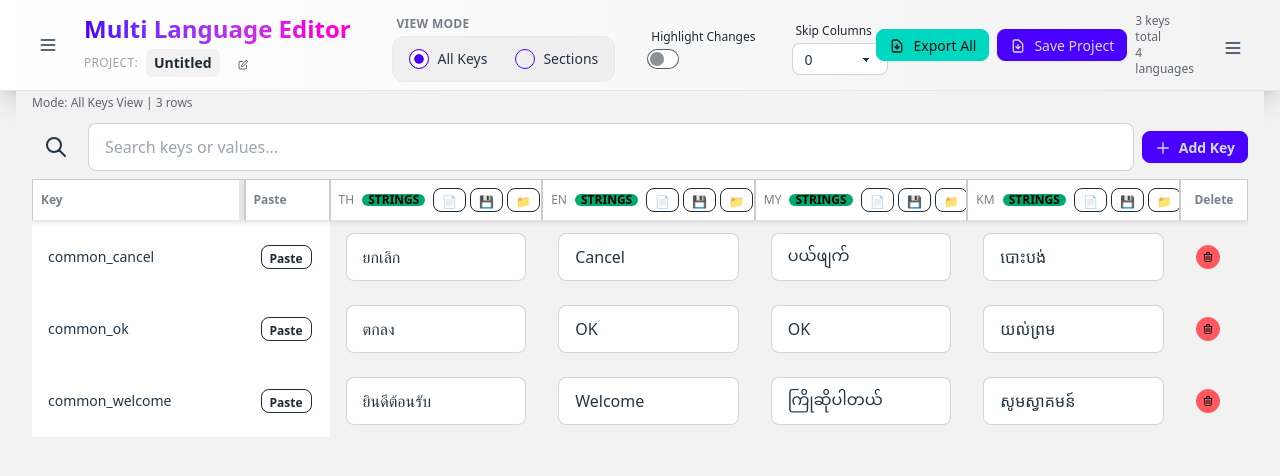
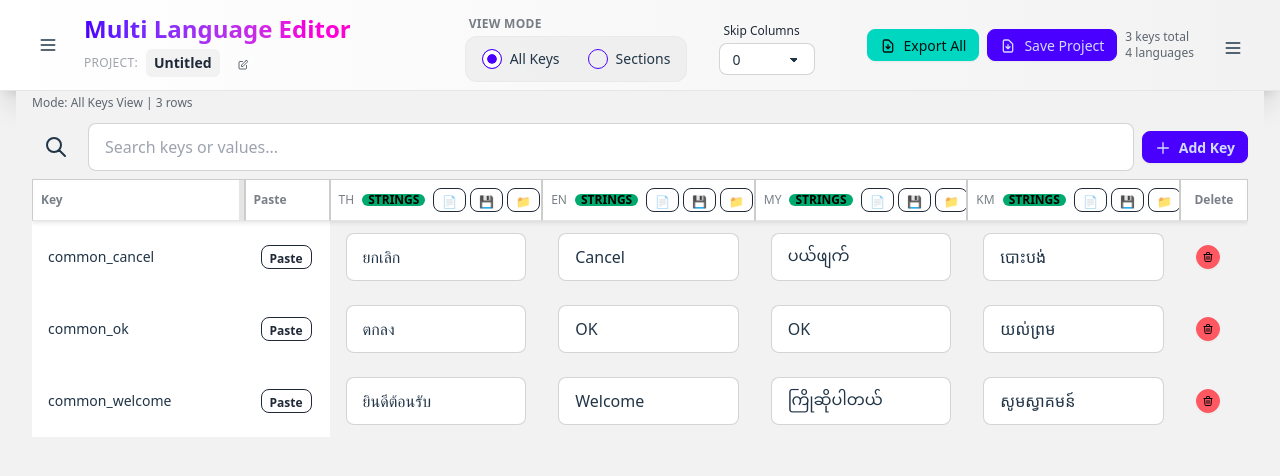
Before and after one commit to numpolpol/vue-multilang, a Vue app: page / in a window 1280 px wide. Both pictures are taken after a click on the button "Create Project". Shown: the top 476 px of the page. Built offline with nearby package versions, Linux system fonts and the light colour scheme.

Commit message:
Remove highlight mode functionality from Editor components and related files

```diff
--- a/src/components/EditorNavbar.vue
+++ b/src/components/EditorNavbar.vue
@@ -79,19 +79,6 @@
               <span class="text-sm font-medium">Sections</span>
             </label>
           </div>
-        </div>
-
-        <!-- Highlight Mode Toggle -->
-        <div class="form-control">
-          <label class="label pb-1">
-            <span class="label-text text-xs font-medium">Highlight Changes</span>
-          </label>
-          <input
-            type="checkbox"
-            :checked="highlightMode"
-            @change="$emit('update:highlightMode', ($event.target as HTMLInputElement).checked)"
-            class="toggle toggle-sm toggle-primary"
-          />
         </div>
 
         <!-- Skip Columns Configuration -->
@@ -178,7 +165,6 @@ interface Props {
   projectName?: string
   languageCount?: number
   viewMode: 'all' | 'paging'
-  highlightMode: boolean
   skipColumns: number
 }
 
@@ -187,7 +173,6 @@ defineProps<Props>()
 defineEmits<{
   toggleDrawer: []
   'update:viewMode': [value: 'all' | 'paging']
-  'update:highlightMode': [value: boolean]
   'update:skipColumns': [value: number]
   saveProject: []
   exportAllColumns: []
--- a/src/components/JsonTable.vue
+++ b/src/components/JsonTable.vue
@@ -8,7 +8,6 @@
       :visible-keys-length="visibleKeys.length"
       :selected-page="selectedPage"
       :page-prefixes-length="pagePrefixes.length"
-      :highlight-mode="highlightMode"
       :dual-keys-mode="props.dualKeysMode"
       @update:search="search = $event"
       @add-key="$emit('addKey')"
@@ -81,7 +80,6 @@
             <template v-else v-for="key in filteredKeys" :key="key">
                             <TableRow
                 :key-name="key"
-                :row-class="rowClass(key)"
                 :column-widths="columnWidths"
                 :key-column-width="keyColumnWidth"
                 :ordered-languages="orderedLanguages"
@@ -121,7 +119,6 @@ import TableRow from './TableRow.vue'
 const emit = defineEmits<{
   (e: 'update:mode', value: 'all' | 'paging'): void
   (e: 'update:search', value: string): void
-  (e: 'update:highlightMode', value: boolean): void
   (e: 'change', payload: { key: string, fileName: string }): void
   (e: 'back'): void
   (e: 'export', files: Record<string, Record<string, string>>): void
@@ -138,7 +135,6 @@ const props = defineProps<{
 
 const mode = ref<'all' | 'paging'>('all')
 const selectedPage = ref('')
-const highlightMode = ref(false)
 const search = ref('')
 const skipColumns = ref(props.skipColumns || 0)
 
@@ -264,14 +260,6 @@ const filteredKeys = computed(() => {
   return result
 })
 
-// Track original values for highlight
-const originalData = ref(props.data ? props.data.map(obj => ({ ...obj })) : [])
-watch(() => props.data, (newVal) => {
-  if (newVal && originalData.value.length !== newVal.length) {
-    originalData.value = newVal.map(obj => ({ ...obj }))
-  }
-}, { deep: true })
-
 // Watch for skipColumns prop changes
 watch(() => props.skipColumns, (newVal) => {
   skipColumns.value = newVal || 0
@@ -289,42 +277,7 @@ onBeforeUnmount(() => {
   // No cleanup needed since we're using data URLs stored in the store
 })
 
-function isAllEqual(key: string): boolean {
-  if (!props.data || props.data.length === 0) return false
-  const values = props.data.map(obj => obj?.[key] ?? '')
-  return values.length > 0 && values.every(v => v === values[0])
-}
 
-function isEdited(key: string): boolean {
-  if (!props.data || props.data.length === 0) return false
-  for (let i = 0; i < props.data.length; i++) {
-    if ((props.data[i]?.[key] ?? '') !== (originalData.value[i]?.[key] ?? '')) {
-      return true
-    }
-  }
-  return false
-}
-
-function isDuplicateValue(key: string): boolean {
-  if (!props.data || props.data.length === 0) return false
-  const valueCount: Record<string, number> = {};
-  for (const obj of props.data) {
-    if (!obj) continue
-    const val = (obj[key] ?? '').trim();
-    if (!val) continue;
-    valueCount[val] = (valueCount[val] || 0) + 1;
-    if (valueCount[val] > 1) return true;
-  }
-  return false;
-}
-
-function rowClass(key: string) {
-  if (!highlightMode.value) return ''
-  if (isEdited(key)) return 'row-edited'
-  if (isDuplicateValue(key)) return 'row-duplicate'
-  if (isAllEqual(key)) return 'row-all-equal'
-  return ''
-}
 
 if (mode.value === 'paging' && !selectedPage.value && pagePrefixes.value.length > 0) {
   selectedPage.value = pagePrefixes.value[0]
@@ -669,7 +622,6 @@ function saveEditKey() {
 
 defineExpose({
   mode,
-  highlightMode,
   search,
   skipColumns,
   exportAllColumns
@@ -773,9 +725,7 @@ td:nth-of-type(2) {
   color: #222;
   box-shadow: 0 2px 8px 0 #0001;
 }
-.row-edited { background: #e6ffe6 !important; color: #222 !important; }
-.row-all-equal { background: #ffeaea !important; color: #222 !important; }
-.row-duplicate { background: #fff3cd !important; color: #222 !important; }
+
 .toolbar-descs {
   display: flex;
   flex-wrap: wrap;
--- a/src/components/TableRow.vue
+++ b/src/components/TableRow.vue
@@ -1,5 +1,5 @@
 <template>
-  <tr :class="rowClass">
+  <tr>
     <!-- Key Column -->
     <td class="sticky left-0 z-10 bg-base-100" :style="{ width: columnWidths['key'] || '200px' }">
       <div v-if="isMergedKey" class="space-y-1">
@@ -93,7 +93,6 @@ interface Language {
 
 const props = defineProps<{
   keyName: string
-  rowClass: string
   columnWidths: Record<string, string>
   keyColumnWidth: number
   orderedLanguages: Language[]
--- a/src/components/TableSearchControls.vue
+++ b/src/components/TableSearchControls.vue
@@ -12,9 +12,6 @@
       </span>
       <span v-if="mode === 'paging'">
         | {{ pagePrefixesLength }} sections available
-      </span>
-      <span v-if="highlightMode">
-        | Highlight: ON
       </span>
       <span v-if="dualKeysMode">
         | Multi Key Mode: ON
@@ -57,7 +54,6 @@ defineProps<{
   visibleKeysLength: number
   selectedPage: string
   pagePrefixesLength: number
-  highlightMode: boolean
   dualKeysMode?: boolean
 }>()
 
--- a/src/views/Editor.vue
+++ b/src/views/Editor.vue
@@ -32,11 +32,9 @@
         :project-name="filesStore.currentProject?.name"
         :language-count="filesStore.languages.length"
         :view-mode="viewMode"
-        :highlight-mode="highlightMode"
         :skip-columns="skipColumns"
         @toggle-drawer="toggleDrawer"
         @update:view-mode="viewMode = $event"
-        @update:highlight-mode="highlightMode = $event"
         @update:skip-columns="skipColumns = $event"
         @save-project="saveProjectToFile"
         @export-all-columns="exportAllColumns"
@@ -184,7 +182,6 @@ import EditorNavbar from '../components/EditorNavbar.vue'
 
 interface JsonTableWithControls {
   mode: 'all' | 'paging'
-  highlightMode: boolean
   search: string
   skipColumns: number
   openExportModal: (mode: 'all' | 'changed' | 'original') => void
@@ -199,7 +196,6 @@ const jsonTable = ref<JsonTableWithControls | null>(null)
 
 // View controls
 const viewMode = ref<'all' | 'paging'>('all')
-const highlightMode = ref(false)
 const searchQuery = ref('')
 const skipColumns = ref(0)
 
@@ -242,13 +238,6 @@ onMounted(() => {
 watch(viewMode, (newMode) => {
   if (jsonTable.value) {
     jsonTable.value.mode = newMode
-  }
-})
-
-// Watch for highlightMode changes
-watch(highlightMode, (newValue) => {
-  if (jsonTable.value) {
-    jsonTable.value.highlightMode = newValue
   }
 })
 
```
